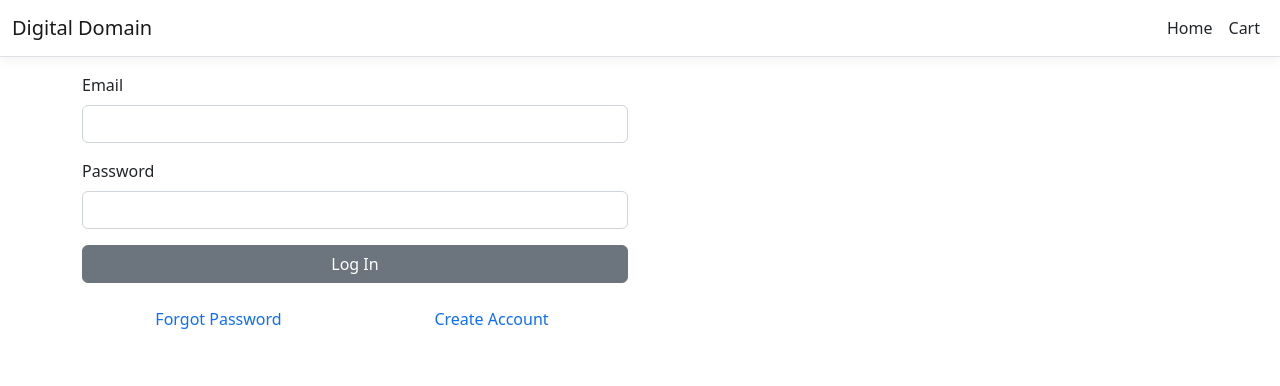
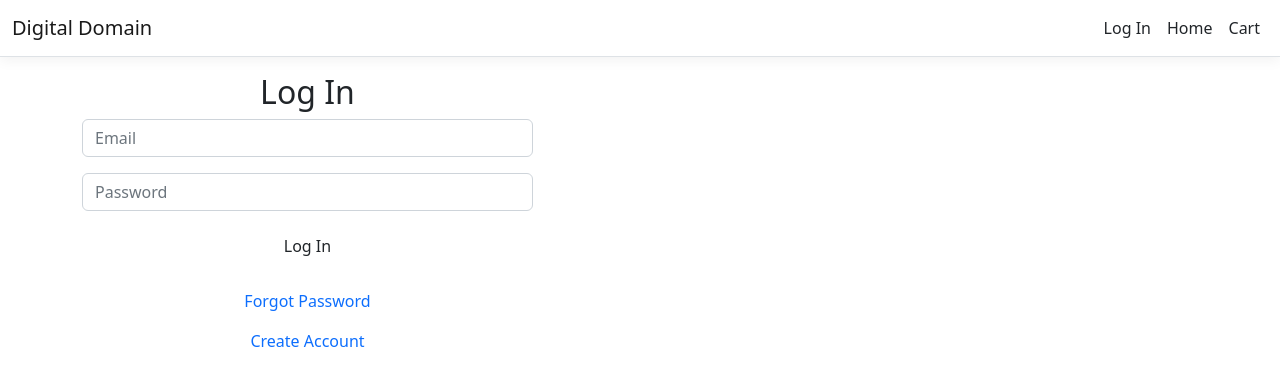
Before and after one commit to kkeshk2/Store_App, a React (Create React App) app in the folder Store_App/ClientApp/: page /login in a window 1280 px wide. Shown: the top 386 px of the page. Built offline with nearby package versions, Linux system fonts and the light colour scheme.

Commit message:
Added log in functionality

```diff
--- a/Store_App/ClientApp/src/components/Login.js
+++ b/Store_App/ClientApp/src/components/Login.js
@@ -1,6 +1,8 @@
 import React, { Component, useState, useEffect } from 'react';
+import { useNavigate } from 'react-router-dom';
 
 import {
+    Alert,
     Input,
     Label,
     Form,
@@ -17,56 +19,92 @@ import {
 
 export default function Login() {
 
-    const [email, setEmail] = useState("");
-    const [password, setPassword] = useState("");
+    const [email, setEmail] = useState("")
+    const [password, setPassword] = useState("")
+    const [status, setStatus] = useState(0)
+    const navigate = useNavigate();
 
-    async function handleSubmit() {
+    const HandleSubmit = async event => {
+        event.preventDefault();
+        const URIEmail = encodeURIComponent(email)
+        const URIPassword = encodeURIComponent(password)
+
+        try {
+            const response = await fetch(`api/account/login?email=${URIEmail}&password=${URIPassword}`)
+            if (response.ok) {
+                const token = await response.text()
+                localStorage.setItem("authtoken", token)
+                navigate("/")
+            } else if (response.status === 400) {
+                setStatus(400)
+            } else {
+                setStatus(502)
+            }
+        }
+        catch (Exception) {
+            setStatus(502)
+        }
+    }
+
+    const HandleEmail = (event) => {
+        setEmail(event.target.value)
+    }
+
+    const HandlePassword = (event) => {
+        setPassword(event.target.value)
+    }
+
+    const HandleRedirect = (event) => {
+        navigate("/")
+    }
+
+    if (localStorage.getItem("authtoken")) {
+        return (
+            <div>
+                <Row><Col md="4" style={{ textAlign: "center" }}>
+                    <h5>You are already logged in.</h5>
+                </Col></Row>
+                <Row><Col md="4" style={{ textAlign: "center" }}>
+                    <Button color="login" onClick={HandleRedirect}> Okay </Button>
+                </Col></Row>
+            </div>
+        )
     }
 
     return (
-        <div>
-            <Form>
-                <Row>
-                    <Col lg="6">
+        <Form id="login" onSubmit={HandleSubmit}>
+            <Row><Col lg="5" style={{ textAlign: "center" }}>
+                <h2>Log In</h2>
+            </Col></Row>
+            <Row><Col lg="5">
+                <Alert color="danger" isOpen={status === 400}> Your username or password is incorrect. </Alert>
+                <Alert color="warning" isOpen={status === 502}> Error Logging In. </Alert>
+            </Col></Row>
+            <Row><Col lg="5">
                 <FormGroup>
-                            <Label for="email"> Email </Label>
-                            <Input id="email" type="email" value={email} onChange={e => setEmail(e.target.value)} required></Input>
+                    <Input id="email" type="email" placeholder="Email" required value={email} onChange={HandleEmail}/>
                 </FormGroup>
-                    </Col>
-                </Row>
-                <Row>
-                    <Col lg="6">
+            </Col></Row>
+            <Row><Col lg="5">
                 <FormGroup>
-                            <Label for="password"> Password </Label>
-                            <Input id="password" type="password" value={password} onChange={e => setPassword(e.target.value)}></Input>
+                    <Input id="password" type="password" placeholder="Password" required value={password} onChange={HandlePassword}/>
                 </FormGroup>
-                    </Col>
-                </Row>
-                <Row>
-                    <Col lg="6">
+            </Col></Row>
+            <Row><Col lg="5">
                 <FormGroup>
-                            <Button block type="submit" onClick={handleSubmit}>Log In</Button>
+                    <Button block type="submit" color="login"> Log In </Button>
                 </FormGroup>
-                    </Col>
-                </Row>
-                <Row>
-                    <Col lg="6">
+            </Col></Row>
+            <Row><Col lg="5">
                 <Nav justified>
-                            <NavItem>
-                                <NavLink href="/">Forgot Password</NavLink>
-                            </NavItem>
-                            <NavItem>
-                                <NavLink href="/">Create Account</NavLink>
-                            </NavItem>
+                    <NavLink href="/"> Forgot Password </NavLink>
                 </Nav>
-                    </Col>
-                </Row>
-                <Row>
-                    <Col lg="6">
-
-                    </Col>
-                </Row>
+            </Col></Row>
+            <Row><Col lg="5">
+                <Nav  justified>
+                    <NavLink href="/"> Create Account </NavLink>
+                </Nav>
+            </Col></Row>
         </Form>
-        </div>
     )
 }
--- a/Store_App/ClientApp/src/components/NavMenu.js
+++ b/Store_App/ClientApp/src/components/NavMenu.js
@@ -24,6 +24,9 @@ function NavMenu() {
                 <Collapse className="d-sm-inline-flex flex-sm-row-reverse" isOpen={!collapsed} navbar>
                     <ul className="navbar-nav flex-grow">
                         <NavItem>
+                            <NavLink tag={Link} className="text-dark" to="/login">Log In</NavLink>
+                        </NavItem>
+                        <NavItem>
                             <NavLink tag={Link} className="text-dark" to="/">Home</NavLink>
                         </NavItem>
                         <NavItem>
```
Also changed, not shown: 1 other file (tests, documents, lock files or other folders). Lines whose indentation alone changed are shown as unchanged.
